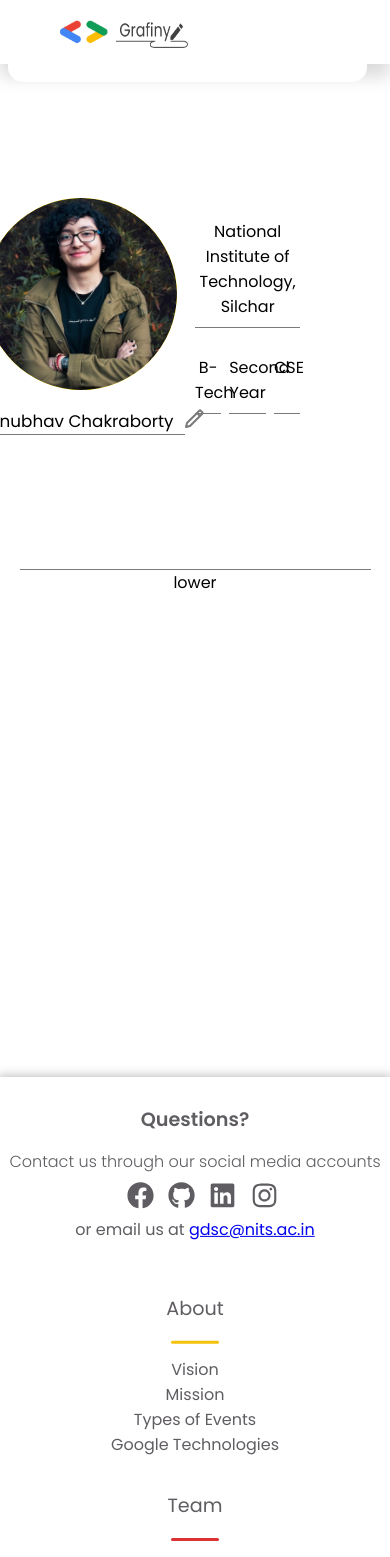
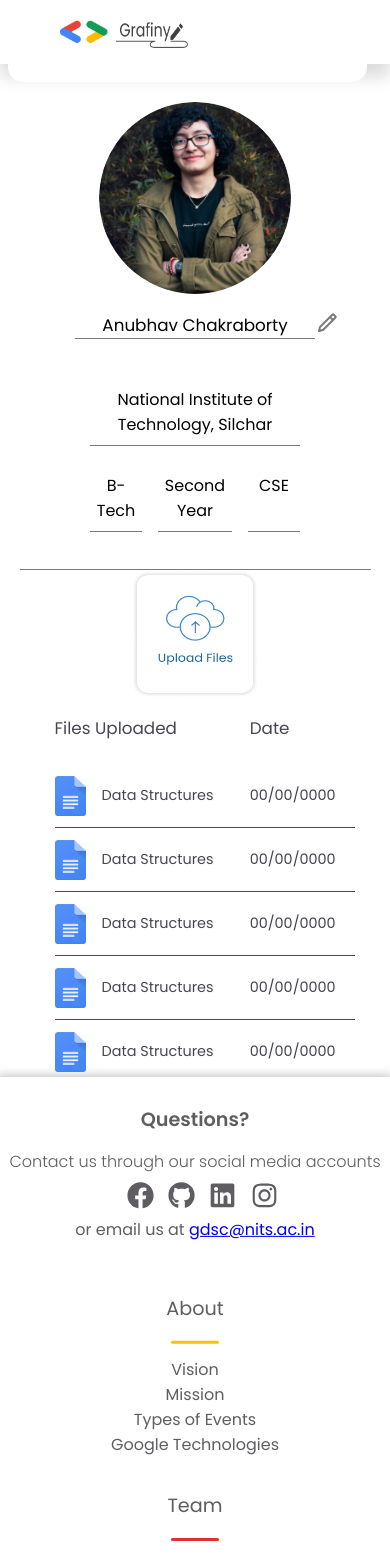
Before and after one commit to gdsc-nits-org/grafiny-client, a React (Vite) app: page /profile in a window 390 px wide. Shown: the top 1557 px of the page. Built offline with nearby package versions, Linux system fonts and the light colour scheme; some icons are missing.

Commit message:
ADD: Profile page lower part

```diff
--- /dev/null
+++ b/src/Components/UploadedItems/UploadedItems.jsx
@@ -0,0 +1,21 @@
+import style from "./UploadedItems.module.scss";
+
+const UploadedItem = ({ item }) => {
+  return (
+    <div className={style.itemcontainer}>
+      <div className={style.leftpart}>
+        <div className={style.bookiconcontainer}>
+          <img className={style.bookicon} src="/assets/bookicon.png" alt="bookicon" />
+        </div>
+        <div className={style.booktitlecontainer}>
+          <div className={style.title}>{item.name || "Data Structures"}</div>
+        </div>
+      </div>
+      <div className={style.rightpart}>
+        <div className={style.item}>{item.lastModified || "00/00/0000"}</div>
+      </div>
+    </div>
+  );
+};
+
+export default UploadedItem;
--- /dev/null
+++ b/src/Components/UploadedItems/UploadedItems.module.scss
@@ -0,0 +1,82 @@
+.itemcontainer {
+  display: flex;
+  color: var(--gdsc-grayish-1-100);
+  height: 4em;
+  border-bottom: 1px solid var(--gdsc-grayish-1-100);
+  width: 100%;
+  .leftpart {
+    width: 65%;
+    display: flex;
+    align-items: center;
+    .bookiconcontainer {
+      margin-right: 8%;
+      height: 3em;
+      .bookicon {
+        height: 100%;
+      }
+    }
+    .booktitlecontainer {
+      display: flex;
+      flex-direction: column;
+      justify-content: space-around;
+      align-items: flex-start;
+      .title {
+        font-size: 1.2em;
+      }
+    }
+  }
+  .rightpart {
+    width: 35%;
+    display: flex;
+    .item {
+      width: 100%;
+      display: flex;
+      align-items: center;
+    }
+  }
+}
+
+@media (max-width: 500px) {
+  .itemcontainer {
+    .rightpart {
+      .item {
+        width: 100%;
+      }
+    }
+  }
+}
+
+@media (max-width: 414px) {
+  .itemcontainer {
+    .leftpart {
+      .bookiconcontainer {
+        height: 2.5em;
+      }
+      .booktitlecontainer {
+        .title {
+          font-size: 0.9em;
+        }
+      }
+    }
+    .rightpart {
+      font-size: 0.9em;
+    }
+  }
+}
+
+@media (max-width: 350px) {
+  .itemcontainer {
+    .leftpart {
+      .booktitlecontainer {
+        .title {
+          font-size: 0.9em;
+        }
+      }
+    }
+    .rightpart {
+      .item {
+        font-size: 0.9em;
+      }
+    }
+  }
+}
--- a/src/Components/index.jsx
+++ b/src/Components/index.jsx
@@ -6,6 +6,7 @@ import Landing from "./Landing/Landing";
 import Institutions from "./Institutions/Institutions";
 import SearchResultsItem from "./SearchResultsItem/Searchresultsitem";
 import DepartmentCard from "./DepartmentCard/DepartmentCard";
+import UploadedItem from "./UploadedItems/UploadedItems";
 export {
   Button,
   Navbar,
@@ -15,4 +16,5 @@ export {
   Institutions,
   SearchResultsItem,
   DepartmentCard,
+  UploadedItem,
 };
--- a/src/Pages/Profile/Profile.jsx
+++ b/src/Pages/Profile/Profile.jsx
@@ -1,5 +1,6 @@
 import { BiPencil } from "react-icons/bi";
 import style from "./Profile.module.scss";
+import { UploadedItem } from "../../Components";
 
 const Profile = () => {
   return (
@@ -33,7 +34,26 @@ const Profile = () => {
           </div>
         </div>
       </div>
-      <div className={style.lowerpart}>lower</div>
+      <div className={style.lowerpart}>
+        <div className={style.lowerleft}>
+          <img className={style.uploadimg} src="/assets/uploadimg.png" alt="uploadimg" />
+        </div>
+        <div className={style.lowerright}>
+          <div className={style.columnheading}>
+            <div className={style.headingone}>Files Uploaded</div>
+            <div className={style.heading2}>Date</div>
+          </div>
+          <div className={style.uploadeditems}>
+            <UploadedItem item={1} />
+            <UploadedItem item={1} />
+            <UploadedItem item={1} />
+            <UploadedItem item={1} />
+            <UploadedItem item={1} />
+            <UploadedItem item={1} />
+            <UploadedItem item={1} />
+          </div>
+        </div>
+      </div>
     </div>
   );
 };
--- a/src/Pages/Profile/Profile.module.scss
+++ b/src/Pages/Profile/Profile.module.scss
@@ -25,7 +25,6 @@
           height: 12em;
           width: 12em;
           border-radius: 50% 50%;
-          background-color: gold;
           .profileimg {
             width: 100%;
             height: 100%;
@@ -95,5 +94,126 @@
   }
   .lowerpart {
     height: 50%;
+    width: 90%;
+    display: flex;
+    .lowerleft {
+      width: 30%;
+      display: flex;
+      justify-content: center;
+      align-items: center;
+      height: 21em;
+      .uploadimg {
+        width: 12em;
+        height: 13em;
+      }
+    }
+    .lowerright {
+      margin-left: auto;
+      width: 60%;
+      height: 100%;
+      flex-wrap: wrap;
+      .columnheading {
+        width: 87%;
+        display: flex;
+        justify-content: space-between;
+        margin-top: 1em;
+        color: var(--gdsc-grayish-1-100);
+        height: 10%;
+        font-size: 1.05em;
+        .heading1 {
+          width: 65%;
+        }
+        .heading2 {
+          width: 35%;
+        }
+      }
+      .uploadeditems {
+        width: 87%;
+        height: 80%;
+        overflow-y: auto;
+      }
+      .uploadeditems::-webkit-scrollbar {
+        display: none;
+      }
+    }
   }
 }
+
+@media (max-width: 640px) {
+  .container {
+    .upperpart {
+      flex-direction: column;
+      justify-content: center;
+      align-items: center;
+      .upperleft {
+        width: 90%;
+        .avatarbox {
+          width: 100%;
+          height: 90%;
+          .namebox {
+            width: 15em;
+          }
+        }
+      }
+      .upperright {
+        width: 100%;
+        margin-top: 5em;
+        align-items: center;
+      }
+    }
+  }
+}
+
+@media (max-height: 850px) {
+  .container {
+    .upperpart {
+      .upperright {
+        margin-top: 3em;
+      }
+    }
+    .lowerpart {
+      align-items: center;
+    }
+  }
+}
+
+@media (max-height: 700px) {
+  .container {
+    .upperpart {
+      height: 50%;
+      .upperright {
+        margin-top: 1.5em;
+      }
+    }
+    .lowerpart {
+      height: 50%;
+      .lowerleft {
+        margin-top: 1em;
+      }
+    }
+  }
+}
+@media (max-width: 440px) {
+  .container {
+    overflow-y: auto;
+    .lowerpart {
+      flex-direction: column;
+      .lowerleft {
+        width: 90%;
+        .uploadimg {
+          width: 8em;
+          height: 8em;
+        }
+      }
+      .lowerright {
+        width: 90%;
+        .columnheading {
+          width: 95%;
+        }
+        .uploadeditems {
+          width: 95%;
+        }
+      }
+    }
+  }
+}
```
Also changed, not shown: public/assets/uploadimg.png (added).
